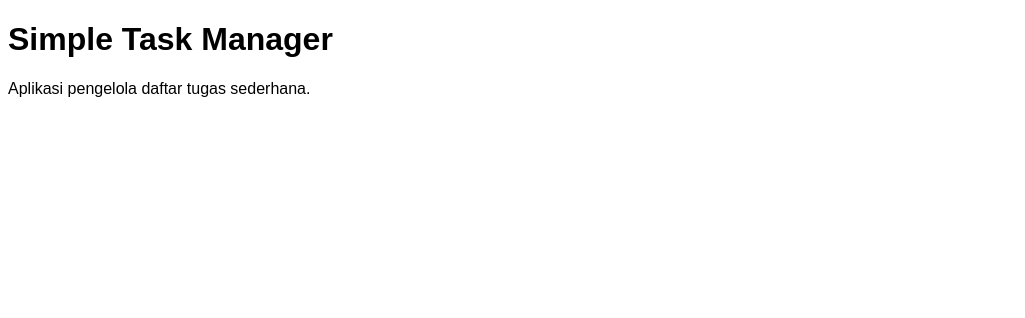
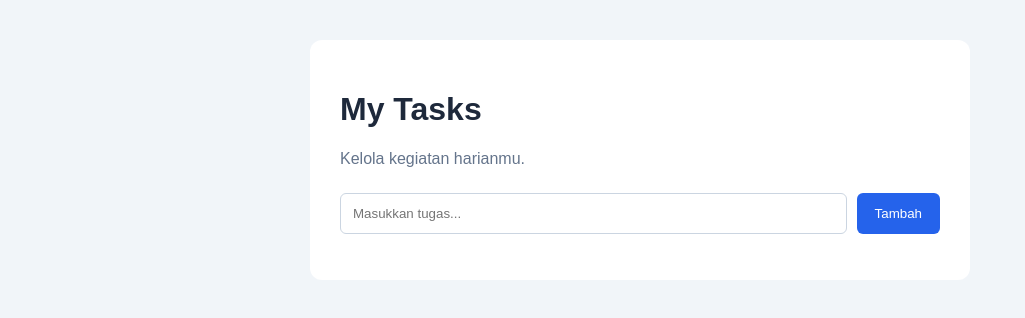
Before and after one commit to alsabnsr/SimpleTaskManager, a plain HTML site: page index.html in a window 1280 px wide. Shown: the whole page, without its empty margins (0-1025 px from the left). Drawn offline with Linux system fonts and the light colour scheme.

Commit message:
Membuat tampilan aplikasi task manager

```diff
--- a/css/style.css
+++ b/css/style.css
@@ -1,3 +1,56 @@
 body {
     font-family: Arial, sans-serif;
+    background-color: #f1f5f9;
+    margin: 0;
+    padding: 40px 20px;
 }
+
+.container {
+    max-width: 600px;
+    margin: auto;
+    background-color: white;
+    padding: 30px;
+    border-radius: 12px;
+}
+
+h1 {
+    color: #1e293b;
+}
+
+p {
+    color: #64748b;
+}
+
+.input-group {
+    display: flex;
+    gap: 10px;
+    margin-top: 25px;
+}
+
+input {
+    flex: 1;
+    padding: 12px;
+    border: 1px solid #cbd5e1;
+    border-radius: 6px;
+}
+
+button {
+    background-color: #2563eb;
+    color: white;
+    border: none;
+    padding: 12px 18px;
+    border-radius: 6px;
+    cursor: pointer;
+}
+
+ul {
+    padding: 0;
+    list-style: none;
+}
+
+li {
+    padding: 12px;
+    margin-top: 10px;
+    background-color: #f1f5f9;
+    border-radius: 6px;
+}
--- a/index.html
+++ b/index.html
@@ -8,8 +8,17 @@
 </head>
 <body>
 
-    <h1>Simple Task Manager</h1>
-    <p>Aplikasi pengelola daftar tugas sederhana.</p>
+    <div class="container">
+        <h1>My Tasks</h1>
+        <p>Kelola kegiatan harianmu.</p>
+
+        <div class="input-group">
+            <input type="text" id="taskInput" placeholder="Masukkan tugas...">
+            <button onclick="addTask()">Tambah</button>
+        </div>
+
+        <ul id="taskList"></ul>
+    </div>
 
     <script src="js/script.js"></script>
 </body>
```
